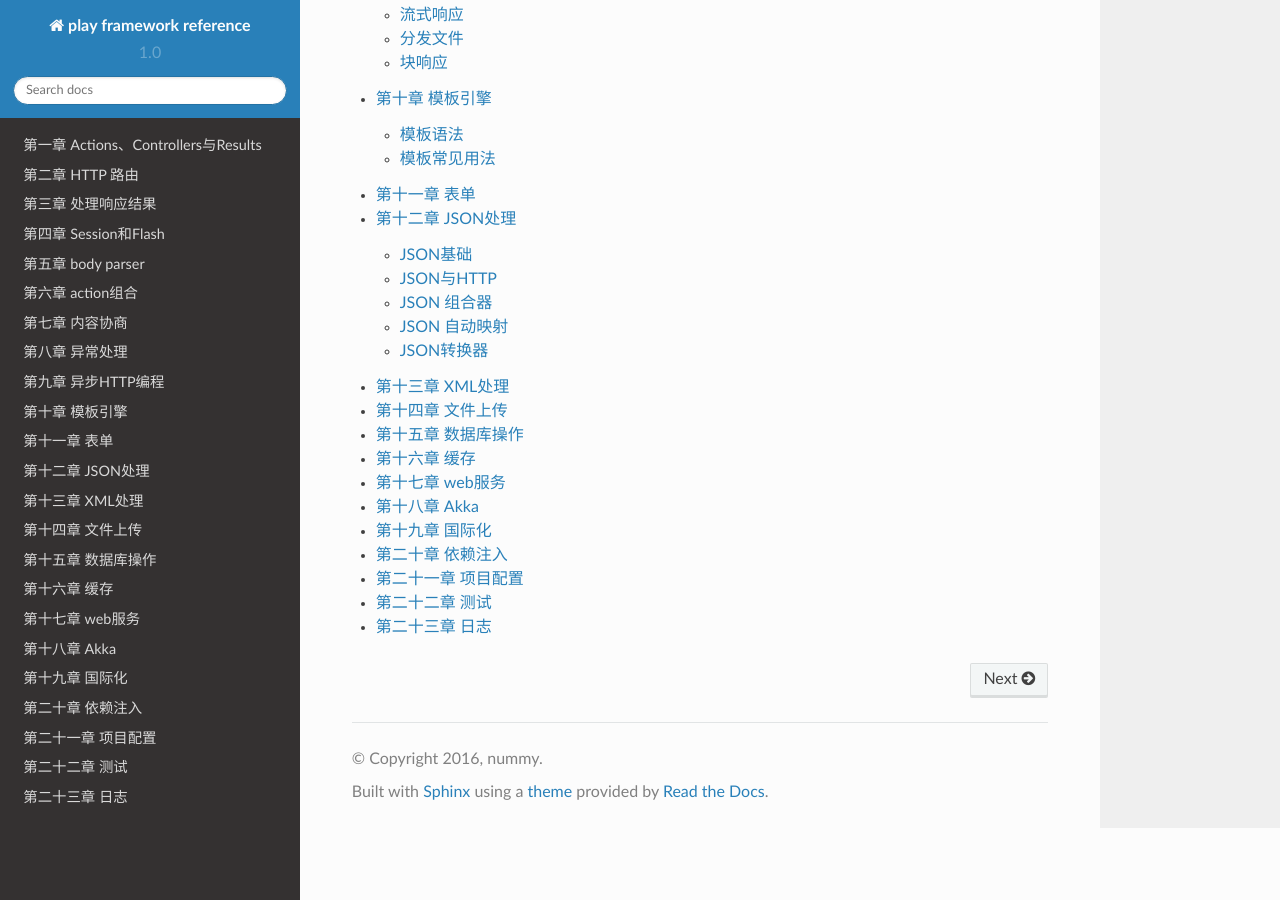
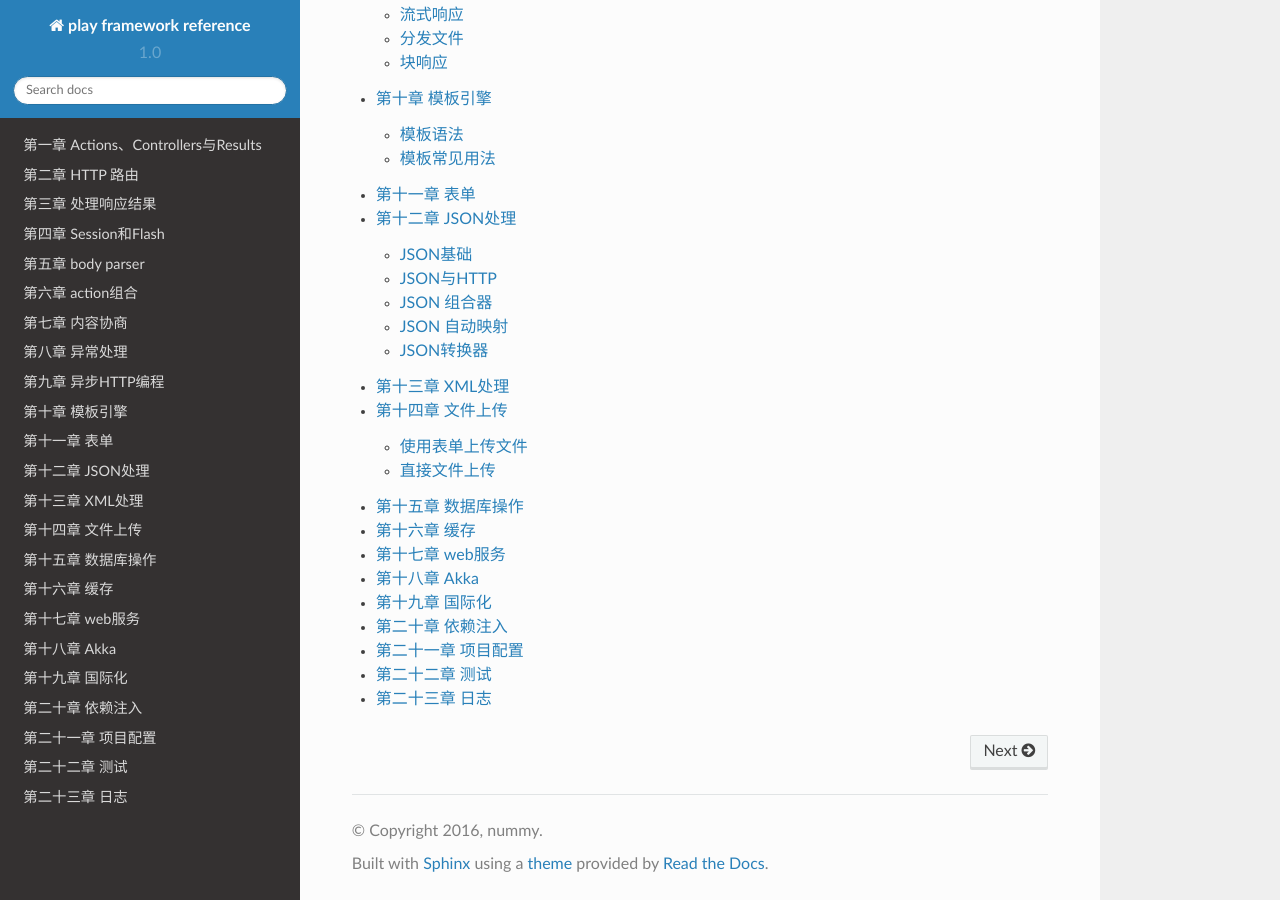
Before and after one commit to nummy/play-framework-reference, a Sphinx documentation site: the page built from source/index.rst, in a window 1280 px wide and 900 px high, scrolled down 1401 px. Built offline with Sphinx 7.4.7 and the Read the Docs theme 2.0.0, drawn with Linux system fonts in a browser that asks for light colours.

Commit message:
Update upload.rst

```diff
--- a/source/chapter/upload.rst
+++ b/source/chapter/upload.rst
@@ -1,4 +1,49 @@
 第十四章 文件上传
 ===============
 
-待续
+使用表单上传文件
+---------------
+
+标准的文件上传方式是通过表单形式来上传，HTML表单如下：
+
+.. code-block:: scala
+  @form(action = routes.Application.upload, 'enctype -> "multipart/form-data") {
+
+      <input type="file" name="picture">
+
+      <p>
+          <input type="submit">
+      </p>
+
+  }
+
+后台上传代码如下：
+
+.. code-block:: scala
+
+  public Result upload() {
+      MultipartFormData<File> body = request().body().asMultipartFormData();
+      FilePart<File> picture = body.getFile("picture");
+      if (picture != null) {
+          String fileName = picture.getFilename();
+          String contentType = picture.getContentType();
+          File file = picture.getFile();
+          return ok("File uploaded");
+      } else {
+          flash("error", "Missing file");
+          return badRequest();
+      }
+  }
+
+
+直接文件上传
+-----------
+
+另一种方式是通过JSON方式上传：
+
+.. code-block:: scala
+
+  public Result upload() {
+      File file = request().body().asRaw().asFile();
+      return ok("File uploaded");
+  }
```
